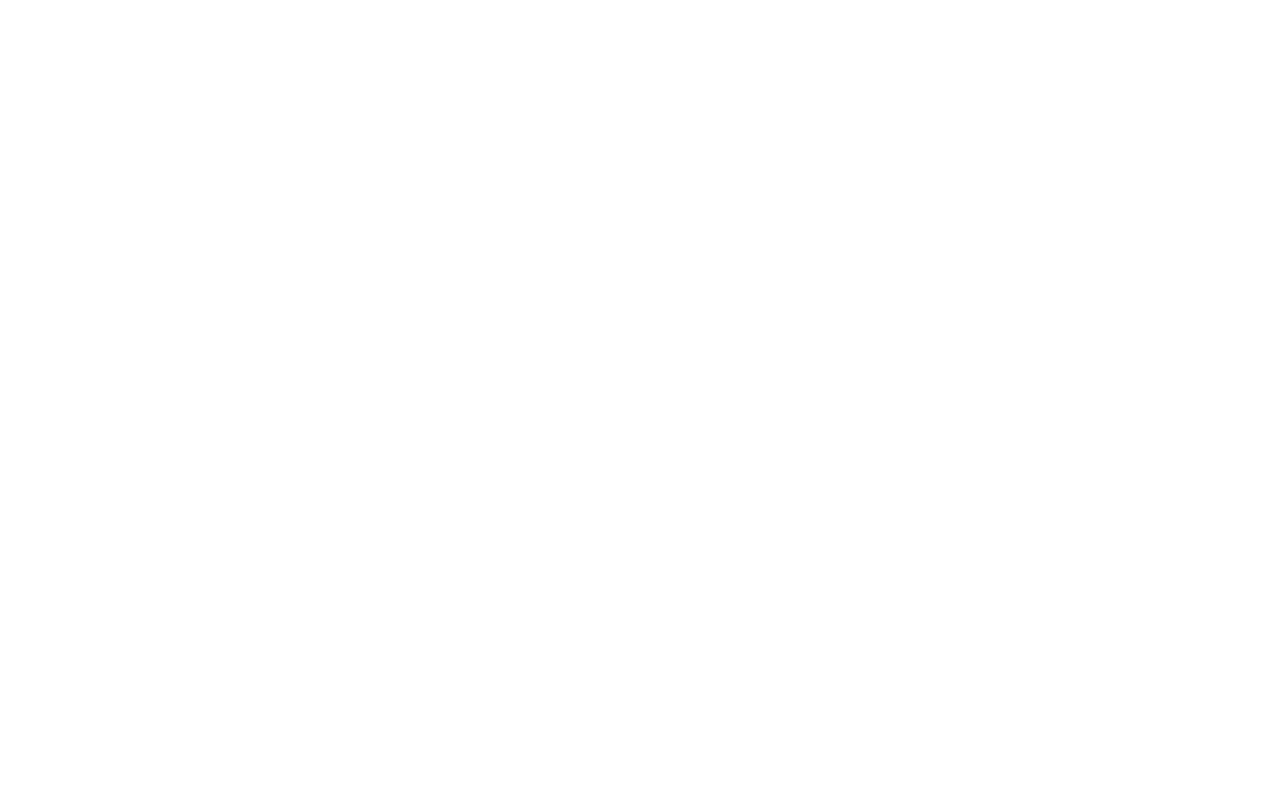
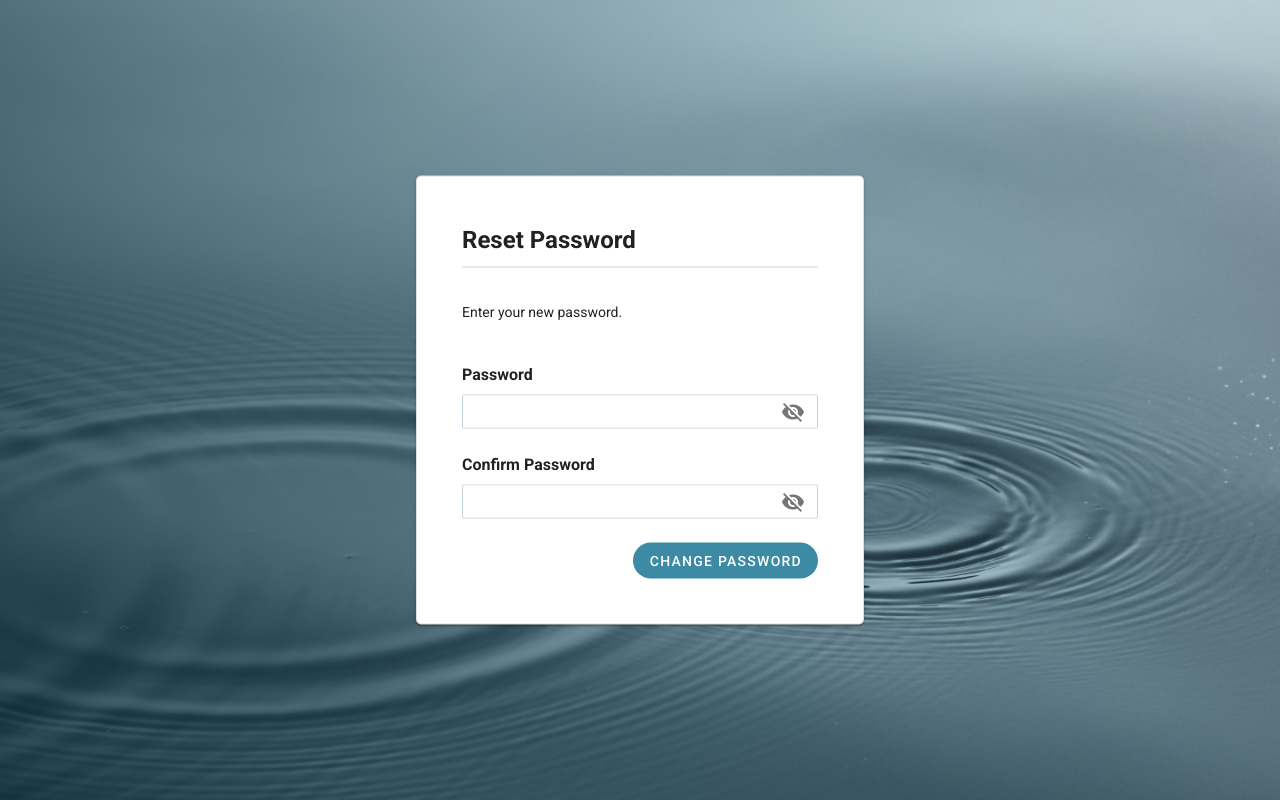
Before and after one commit to dickaestu/integrator-v3, a Nuxt app: page /reset in a window 1280 px wide. Before the commit this address had no page. Built offline with nearby package versions, Linux system fonts and the light colour scheme.

Commit message:
done page login

```diff
--- a/assets/css/style.scss
+++ b/assets/css/style.scss
@@ -3,11 +3,17 @@ $white: #fff;
 $musa_green_light_text: #a4aeb7;
 $musa_grey: #bdbdbd;
 
+body {
+  font-family: "Inter", sans-serif;
+}
+
 .pb-0 {
   padding-bottom: 0 !important;
 }
 
-#login {
+#login,
+#forgot,
+#reset {
   .jumbotron {
     max-height: 100vh;
     max-width: 100%;
@@ -81,3 +87,105 @@ $musa_grey: #bdbdbd;
     }
   }
 }
+
+#forgot,
+#reset {
+  .jumbotron {
+    .centered {
+      .v-card {
+        padding: 45px 45px 70px 45px;
+        // min-height: 75vh;
+        h1 {
+          position: relative;
+          &::after {
+            content: "";
+            width: 100%;
+            bottom: -10px;
+            // margin: 0.3em auto;
+            display: block;
+            height: 1px;
+            background: #c4d2de;
+            position: absolute;
+          }
+        }
+        p {
+          font-size: 14px;
+          margin-top: 20px;
+        }
+        label {
+          font-weight: 600;
+          margin-bottom: 0.5em;
+        }
+        .v-input {
+          width: 100%;
+          margin: 0 auto;
+          background: transparent;
+          border: 1px solid #c4d2de;
+          border-radius: 2px;
+          margin-top: 0.5em;
+          .v-input__control {
+            min-height: unset;
+          }
+        }
+        .position-bottom {
+          min-height: 40vh;
+        }
+      }
+    }
+  }
+}
+
+#reset {
+  .jumbotron {
+    .centered {
+      .v-card {
+        padding: 45px;
+        h1 {
+          position: relative;
+          &::after {
+            content: "";
+            width: 100%;
+            bottom: -10px;
+            display: block;
+            height: 1px;
+            background: #c4d2de;
+            position: absolute;
+          }
+        }
+        p {
+          font-size: 14px;
+          margin-top: 20px;
+        }
+        label {
+          font-weight: 600;
+          margin-bottom: 0.5em;
+        }
+        .v-input {
+          width: 100%;
+          margin: 0 auto;
+          background: transparent;
+          border: 1px solid #c4d2de;
+          border-radius: 2px;
+          margin-top: 0.5em;
+          .v-input__control {
+            min-height: unset;
+          }
+        }
+      }
+    }
+  }
+}
+
+#header {
+  .v-toolbar {
+    background: linear-gradient(
+        89.89deg,
+        rgba(42, 100, 118, 0.84) 12.7%,
+        rgba(11, 61, 82, 0.7812) 91.69%
+      ),
+      #ffffff;
+  }
+  .logo {
+    width: 10%;
+  }
+}
--- /dev/null
+++ b/components/Header.vue
@@ -0,0 +1,40 @@
+<template>
+  <section class="v-application" id="header">
+    <v-app-bar dark dense>
+      <img :src="logo" :alt="logo" class="logo" />
+
+      <v-spacer></v-spacer>
+
+      <span class="musa_grey mr-4">powered by</span>
+      <img class="power-musa" :src="musa" :alt="musa" />
+
+      <v-btn icon>
+        <v-icon>mdi-magnify</v-icon>
+      </v-btn>
+
+      <v-menu left bottom>
+        <template v-slot:activator="{ on, attrs }">
+          <v-btn icon v-bind="attrs" v-on="on">
+            <v-icon>mdi-dots-vertical</v-icon>
+          </v-btn>
+        </template>
+
+        <v-list>
+          <v-list-item v-for="n in 5" :key="n" @click="() => {}">
+            <v-list-item-title>Option {{ n }}</v-list-item-title>
+          </v-list-item>
+        </v-list>
+      </v-menu>
+    </v-app-bar>
+  </section>
+</template>
+
+<script>
+export default {
+  name: "Header",
+  data: () => ({
+    logo: require("~/assets/images/logo.png"),
+    musa: require("~/assets/images/musa.png")
+  })
+};
+</script>
--- /dev/null
+++ b/pages/forgot/index.vue
@@ -0,0 +1,64 @@
+<template>
+  <section class="v-application" id="forgot">
+    <div class="jumbotron">
+      <img :src="bg" :alt="bg" />
+      <div class="centered">
+        <v-form>
+          <v-card>
+            <v-row>
+              <v-col cols="12 text-left">
+                <h1>Forgot Password</h1>
+              </v-col>
+              <v-col cols="12 text-left">
+                <p>
+                  Send a link to your email to reset your password.
+                </p>
+              </v-col>
+              <v-col cols="12 text-left">
+                <label for="email">Email</label>
+                <v-text-field
+                  id="email"
+                  solo
+                  hide-details="auto"
+                  value=""
+                ></v-text-field>
+              </v-col>
+              <v-col
+                cols="12"
+                class="position-bottom d-flex align-end justify-space-between"
+              >
+                <a href="#" class="text-left musa_green_light_text"
+                  >BACK TO LOGIN</a
+                >
+                <v-btn
+                  type="submit"
+                  class="btn text-right"
+                  depressed
+                  raised
+                  rounded
+                  text
+                  >Send Link</v-btn
+                >
+              </v-col>
+            </v-row>
+          </v-card>
+        </v-form>
+      </div>
+    </div>
+  </section>
+</template>
+
+<script>
+export default {
+  name: "Forgot",
+  data: () => ({
+    bg: require("~/assets/images/bg-login.jpg")
+  })
+};
+</script>
+
+<style>
+body {
+  overflow-x: hidden;
+}
+</style>
--- /dev/null
+++ b/pages/forgot/sent/index.vue
@@ -0,0 +1,46 @@
+<template>
+  <section class="v-application" id="forgot">
+    <div class="jumbotron">
+      <img :src="bg" :alt="bg" />
+      <div class="centered">
+        <v-form>
+          <v-card>
+            <v-row>
+              <v-col cols="12 text-left">
+                <h1>Link Sent!</h1>
+              </v-col>
+              <v-col cols="12 text-left">
+                <p>
+                  Check the email to get your password reset link.
+                </p>
+              </v-col>
+              <v-col
+                cols="12"
+                class="position-bottom d-flex align-end justify-space-between"
+              >
+                <a href="#" class="text-left musa_green_light_text"
+                  >BACK TO LOGIN</a
+                >
+              </v-col>
+            </v-row>
+          </v-card>
+        </v-form>
+      </div>
+    </div>
+  </section>
+</template>
+
+<script>
+export default {
+  name: "Sent",
+  data: () => ({
+    bg: require("~/assets/images/bg-login.jpg")
+  })
+};
+</script>
+
+<style>
+body {
+  overflow-x: hidden;
+}
+</style>
--- a/pages/index.vue
+++ b/pages/index.vue
@@ -1,8 +1,6 @@
 <template>
   <section>
-    <!-- <SwiperHome />
-    <ContentOne />
-    <Premium /> -->
+    <Header />
   </section>
 </template>
 
--- a/pages/login/index.vue
+++ b/pages/login/index.vue
@@ -20,6 +20,10 @@
                   placeholder="Username"
                   solo
                   hide-details="auto"
+                  value=""
+                  :append-icon="show2 ? 'mdi-eye' : 'mdi-eye-off'"
+                  :type="show2 ? 'text' : 'password'"
+                  @click:append="show2 = !show2"
                 ></v-text-field>
               </v-col>
               <v-col cols="12">
@@ -27,6 +31,10 @@
                   placeholder="Password"
                   solo
                   hide-details="auto"
+                  value=""
+                  :append-icon="show3 ? 'mdi-eye' : 'mdi-eye-off'"
+                  :type="show3 ? 'text' : 'password'"
+                  @click:append="show3 = !show3"
                 ></v-text-field>
               </v-col>
               <v-col cols="12" class="pb-0">
@@ -42,7 +50,7 @@
               </v-col>
               <v-col cols="12">
                 <span class="musa_grey">powered by</span>
-                <img class="power-musa" :src="musa" :alt="musa"></img>
+                <img class="power-musa" :src="musa" :alt="musa" />
               </v-col>
             </v-row>
           </v-card>
@@ -56,6 +64,9 @@
 export default {
   name: "Login",
   data: () => ({
+    show2: true,
+    show3: false,
+    password: "Password",
     bg: require("~/assets/images/bg-login.jpg"),
     logo: require("~/assets/images/logo.png"),
     musa: require("~/assets/images/musa.png")
--- /dev/null
+++ b/pages/reset/index.vue
@@ -0,0 +1,70 @@
+<template>
+  <section class="v-application" id="reset">
+    <div class="jumbotron">
+      <img :src="bg" :alt="bg" />
+      <div class="centered">
+        <v-form>
+          <v-card>
+            <v-row>
+              <v-col cols="12 text-left">
+                <h1>Reset Password</h1>
+              </v-col>
+              <v-col cols="12 text-left">
+                <p>
+                  Enter your new password.
+                </p>
+              </v-col>
+              <v-col cols="12 text-left">
+                <label for="password">Password</label>
+                <v-text-field
+                  id="password"
+                  solo
+                  hide-details="auto"
+                  value=""
+                  :append-icon="show2 ? 'mdi-eye' : 'mdi-eye-off'"
+                  :type="show2 ? 'text' : 'password'"
+                  @click:append="show2 = !show2"
+                ></v-text-field>
+              </v-col>
+              <v-col cols="12 text-left">
+                <label for="confirm-password">Confirm Password</label>
+                <v-text-field
+                  id="confirm-password"
+                  solo
+                  hide-details="auto"
+                  value=""
+                  :append-icon="show3 ? 'mdi-eye' : 'mdi-eye-off'"
+                  :type="show3 ? 'text' : 'password'"
+                  @click:append="show3 = !show3"
+                ></v-text-field>
+              </v-col>
+              <v-col cols="12" class="d-flex justify-end">
+                <v-btn type="submit" class="btn" depressed raised rounded text
+                  >Change Password</v-btn
+                >
+              </v-col>
+            </v-row>
+          </v-card>
+        </v-form>
+      </div>
+    </div>
+  </section>
+</template>
+
+<script>
+export default {
+  name: "Reset",
+  data: () => ({
+    show2: false,
+    show3: false,
+    password: "Password",
+    bg: require("~/assets/images/bg-login.jpg")
+  })
+};
+</script>
+
+<style>
+body {
+  overflow-x: hidden;
+}
+</style>
--- /dev/null
+++ b/pages/reset/success/index.vue
@@ -0,0 +1,46 @@
+<template>
+  <section class="v-application" id="forgot">
+    <div class="jumbotron">
+      <img :src="bg" :alt="bg" />
+      <div class="centered">
+        <v-form>
+          <v-card>
+            <v-row>
+              <v-col cols="12 text-left">
+                <h1>Reset Password!</h1>
+              </v-col>
+              <v-col cols="12 text-left">
+                <p>
+                  Password successfully changed.
+                </p>
+              </v-col>
+              <v-col
+                cols="12"
+                class="position-bottom d-flex align-end justify-space-between"
+              >
+                <a href="#" class="text-left musa_green_light_text"
+                  >BACK TO LOGIN</a
+                >
+              </v-col>
+            </v-row>
+          </v-card>
+        </v-form>
+      </div>
+    </div>
+  </section>
+</template>
+
+<script>
+export default {
+  name: "Success",
+  data: () => ({
+    bg: require("~/assets/images/bg-login.jpg")
+  })
+};
+</script>
+
+<style>
+body {
+  overflow-x: hidden;
+}
+</style>
```
